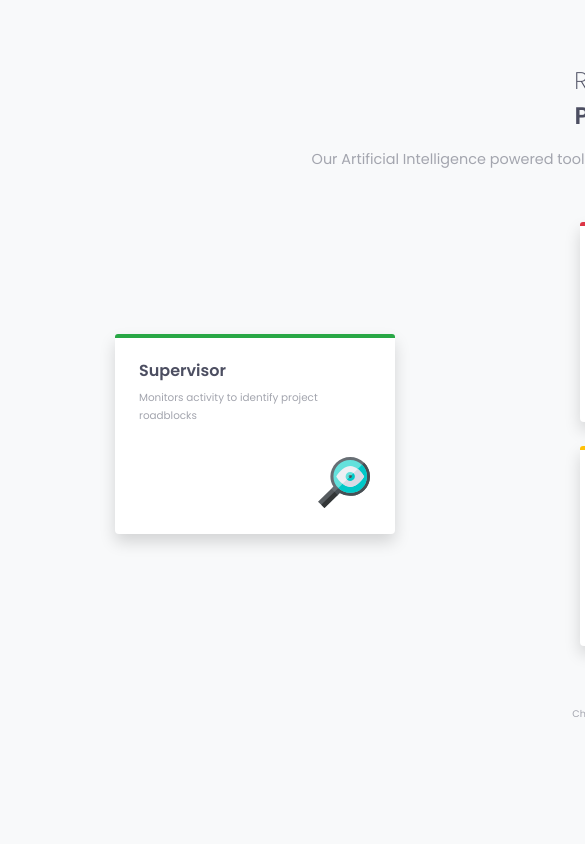
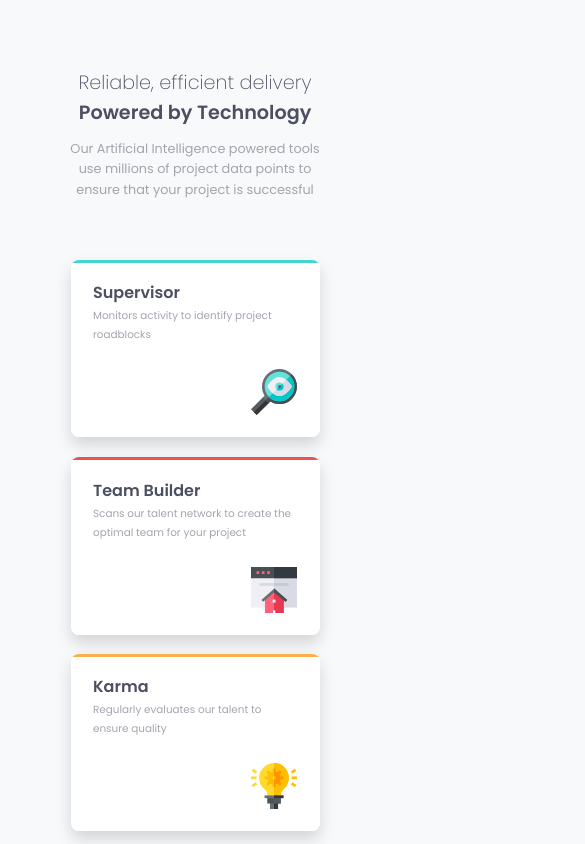
Before and after one commit to niche-web/Frontend-Mentor---Four-card-feature-section-v2, a plain HTML site: page index.html in a window 390 px wide. Shown: the top 844 px of the page, 585 px wide, since content can reach past the window. Drawn offline with nearby package versions, Linux system fonts and the light colour scheme.

Commit message:
complete challenge and responsive

```diff
--- a/CSS/Style.css
+++ b/CSS/Style.css
@@ -1,61 +1,71 @@
-/* elements */
+/* -------------------elements -------------------------*/
 body {
   font-family: 'Poppins';
   font-size: 16px;
   text-align: center;
   color: hsl(229, 6%, 66%);
-  width: 1440px;
+  max-width: 1440px;
 }
-
 
 h1, h2, h3 {
   color: hsl(234, 12%, 34%);
 }
-h1, h2{
+
+h1, h2 {
   font-size: 1.825rem;
 }
-h3{
-  font-size: 1rem!important;
+
+h3 {
+  font-size: 1rem !important;
   margin-top: 3px;
 }
-h2{
-  margin-top:-1.5px;
-  margin-bottom:-7px;
+
+h2 {
+  margin-top: -1.5px;
+  margin-bottom: -7px;
 }
-p{
+
+p {
   font-size: 0.8rem;
-  width: 40%;
-  line-height:1.6;
+  width: 32%;
+  line-height: 1.6;
 }
+
 img {
   position: absolute;
   right: 25.5px;
   bottom: 25.5px;
   width: 18.3%
 }
-/* general */
-.container-fluid {
-  padding: 3% 10%;
+
+/* --------------------------Title Section--------------------------  */
+#heading .container-fluid {
+  margin-top: 24px;
+  margin-bottom: 50px;
 }
 
-/* heading section */
-#heading .container-fluid{
-  margin-top: 24px;
-  margin-bottom: -8px;
+/* -------------------------Card Section----------------------------------- */
+.cards-container {
+  margin-bottom: 60px;
 }
 
-.cards-container{
-  margin-top:15px;
-  margin-bottom: 60px;
+.card-column.row {
+  flex-grow: 0;
+  margin-left: 0;
+  margin-right: 0;
 }
+
+.second-column {
+  margin-left: 24px !important;
+  margin-right: 24px !important;
+}
+
+/* ------------------------Cards--------------------------------- */
 .card {
   width: 280px;
   height: 200px;
   position: relative;
-}
-
-.card-header {
-  border-bottom: 0;
+  border-radius: 8px;
 }
 
 .card-title {
@@ -72,18 +82,25 @@ img {
 
 .karma {
   margin-top: 24px;
+  background: linear-gradient(hsl(34, 97%, 64%) 3px, white 3px);
 }
-.Supervisor{
-  margin-right: -10px;
+
+.Supervisor {
+  background: linear-gradient(hsl(180, 62%, 55%) 3px, white 3px);
 }
-.Calculator{
-  margin-left: -10px;
+
+.Calculator {
+  background: linear-gradient(hsl(212, 86%, 64%) 3px, white 3px);
 }
-/* footer section */
 
+.Team-builder {
+  background: linear-gradient(hsl(0, 78%, 62%) 3px, white 3px);
+}
 
+/* --------------------------footer section ------------------------------*/
 .attribution {
   font-size: 0.69rem;
+  width: 100%;
   margin: auto;
 }
 
@@ -91,17 +108,59 @@ img {
   color: hsl(228, 45%, 44%);
 }
 
-/* responsiveness */
+/*------------------------------- responsiveness ------------------------*/
 @media (max-width: 400px) {
 
-  /* heading section */
+  /* ---------------------------title section ---------------------------*/
   h2, h1 {
-    font-size: 1.5rem;
+    font-size: 1.2rem;
+  }
+
+  h2 {
+    margin-top: -1px;
+    margin-bottom: -9px;
+  }
+  img {
+    right: 22.5px;
+    bottom: 22.5px;
   }
 
   #heading p {
-    font-size: 0.9rem;
-    width: 100%;
+    font-size: 0.8rem;
+    width: 75%;
+  }
+
+  #heading .container-fluid {
+    margin-top: 70.5px;
+    margin-bottom: 60px;
+  }
+
+  /* ------------------------Cards--------------------------------- */
+  .second-column {
+    margin-top: 20px;
+    margin-bottom: 20px;
+  }
+
+  .card {
+    width: 249px;
+    height: 177.5px;
+  }
+
+  .Team-builder {
+    height: 178px;
+  }
+
+  .karma {
+    margin-top: 18.5px;
+  }
+
+  .card{
+    padding-top: 0.1%;
+    padding-left: 1%;
+  }
+
+  .card-text {
+    margin-top: -7px;
   }
 
   /* footer section */
--- a/index.html
+++ b/index.html
@@ -39,18 +39,17 @@
   <section id="cards">
 
     <!-- main card container -->
-    <div class="container cards-container">
+    <div class="container-fluid cards-container row justify-content-center no-gutters">
 
       <!-- row container -->
-      <div class="row align-items-center no-gutters">
+      <div class="row justify-content-center container no-gutters">
 
         <!-- left column -->
-        <div class="first-column col row justify-content-center">
+        <div class="first-column col card-column row align-self-center justify-content-end container no-gutters">
 
           <!-- Supervisor card -->
-          <div class="Supervisor card  border-0  shadow align-self-right">
-            <div class="card-header bg-success p-0 pt-1"></div>
-            <div class="card-body px-4 text-left ">
+          <div class="Supervisor card p-sm-1 border-0  shadow ">
+            <div class="card-body  text-left ">
               <h3 class="card-title">Supervisor</h3>
               <p class="card-text ">Monitors activity to identify project roadblocks</p>
               <img src="images\icon-supervisor.svg" alt="">
@@ -61,12 +60,10 @@
         </div>
 
         <!-- center column -->
-        <div class="second-column col row justify-content-center">
-
+        <div class="second-column col card-column row justify-content-center no-gutters">
           <!-- Team builder card -->
-          <div class="Team-builder card  border-0  shadow">
-            <div class="card-header bg-danger p-0 pt-1"></div>
-            <div class="card-body px-4 text-left">
+          <div class="Team-builder card p-sm-1 border-0  shadow">
+            <div class="card-body  text-left">
               <h3 class="card-title">Team Builder</h3>
               <p class="card-text">Scans our talent network to create the optimal team for your project</p>
               <img src="images\icon-team-builder.svg" alt="">
@@ -74,8 +71,7 @@
           </div>
 
           <!-- karma -->
-          <div class="karma card border-0 shadow">
-            <div class="card-header bg-warning p-0 pt-1 "></div>
+          <div class="karma card p-sm-1 border-0 shadow">
             <div class="card-body text-left">
               <h3 class="card-title">Karma</h3>
               <p class="card-text">Regularly evaluates our talent to ensure quality</p>
@@ -87,12 +83,11 @@
         </div>
 
         <!-- right column -->
-        <div class="third-column col row justify-content-center">
+        <div class="third-column col card-column row align-self-center justify-content-start no-gutters">
 
           <!-- calculator card -->
-          <div class="Calculator card  border-0  shadow">
-            <div class="card-header bg-primary p-0 pt-1"></div>
-            <div class="card-body px-4 text-left">
+          <div class="Calculator card p-sm-1 border-0  shadow">
+            <div class="card-body  text-left">
               <h3 class="card-title">Calculator</h3>
               <p class="card-text">Uses data from past projects to provide better delivery estimates</p>
               <img src="images\icon-calculator.svg" alt="">
```
